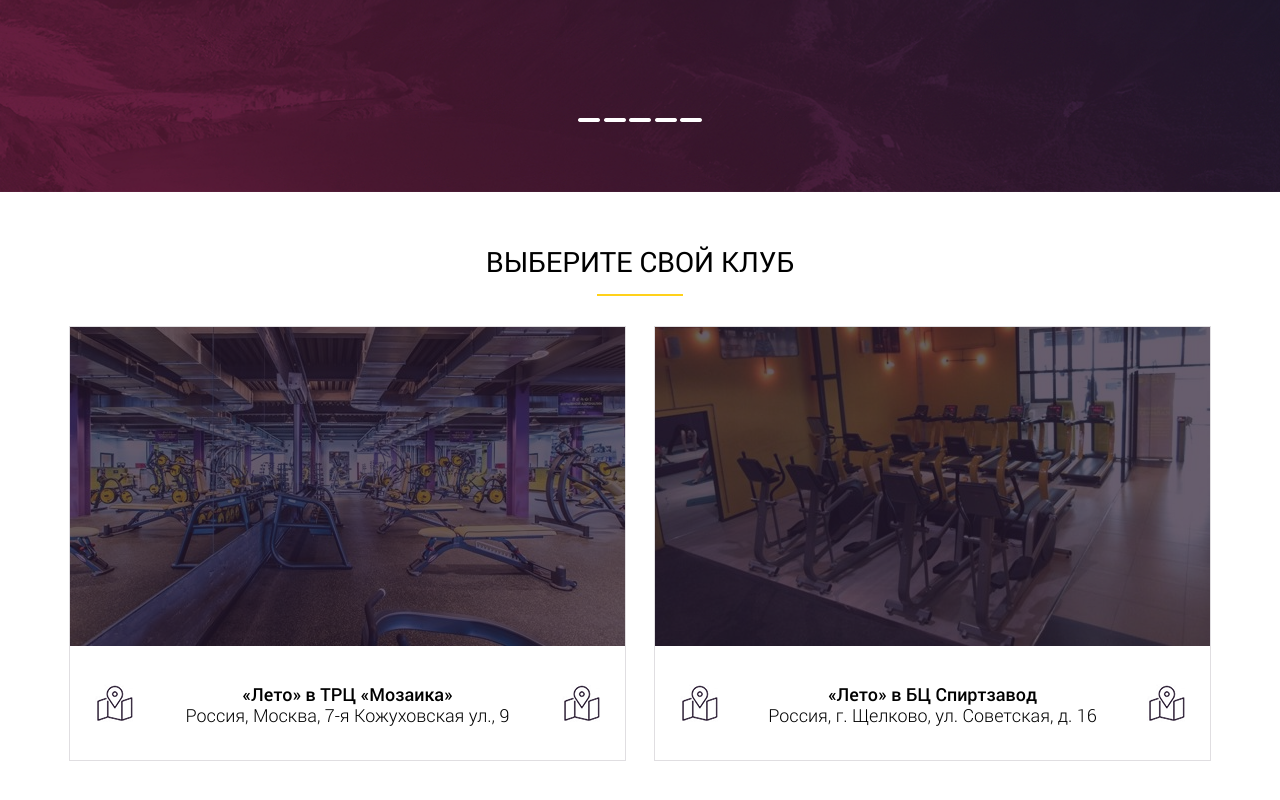
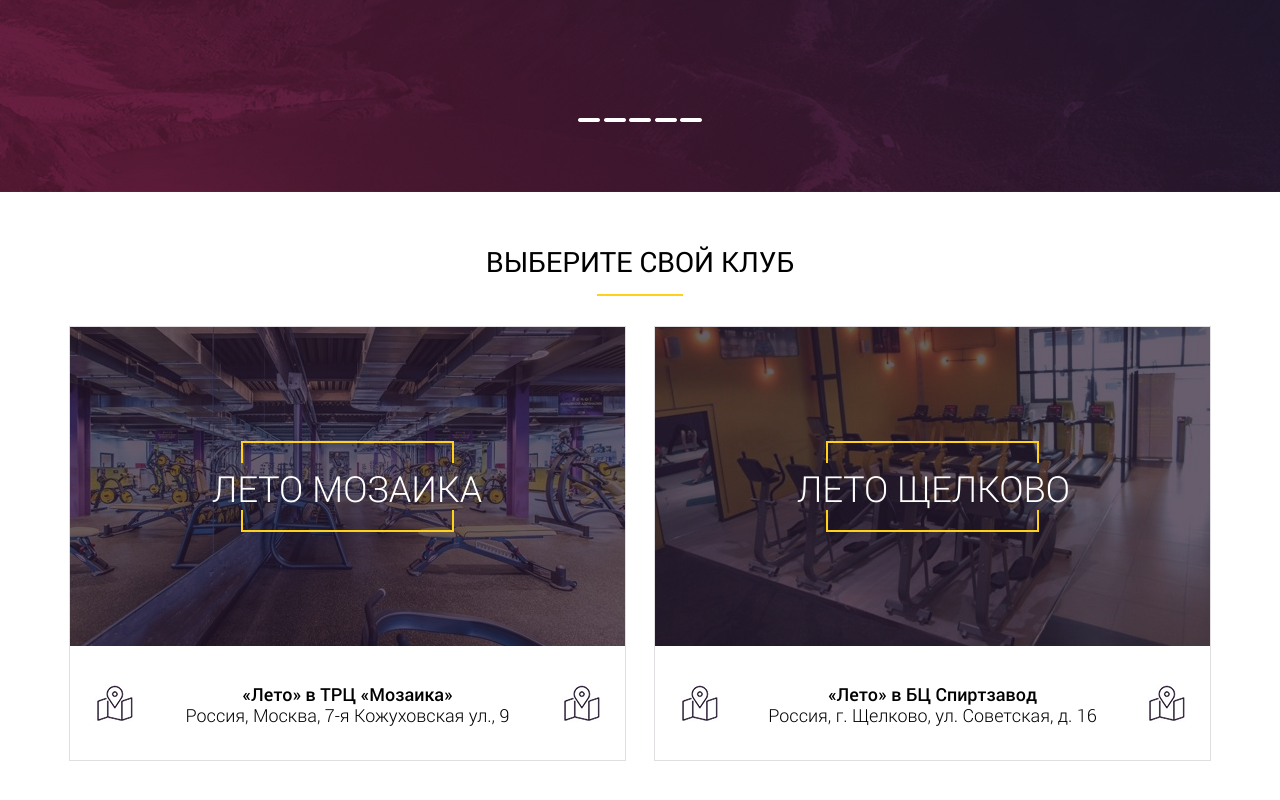
Before and after one commit to groms12/project-exam, a website: page index.html in a window 1280 px wide. Shown: the part 518-1318 px from the top of the page. Drawn offline with nearby package versions, Linux system fonts and the light colour scheme; files whose address does not match are found by name.

Commit message:
feat: add span on clubs

```diff
--- a/index.html
+++ b/index.html
@@ -83,14 +83,22 @@
                 <h2 class="section__title">Выберите свой клуб</h2>
                 <div class="section__clubs">
                     <div class="section__clubs__mozaica">
-                        <img src="img/main-section/clubs/club_mosaica.jpg" alt="клуб мозаика" class="section__clubs__img">
+                        <div class="section__clubs__mozaica__img">
+                            <img src="img/main-section/clubs/club_mosaica.jpg" alt="клуб мозаика" class="section__clubs__img">
+                            <img src="img/clubs/clubs.png" class="section__clubs__mozaica__img__border" alt="">
+                            <p class="section__clubs__mozaica__img__text">Лето Мозаика</p>
+                        </div>
                         <img src="img/mozaika/icons/place-icon.png" class="place-icon-before" alt="">
                         <div class="section__clubs__text"> «Лето» в ТРЦ «Мозаика» <br>
                            <span class="section__clubs__text__adress">Россия, Москва, 7-я Кожуховская ул., 9</span> </div>
                         <img src="img/mozaika/icons/place-icon.png" class="place-icon-after" alt="">
                     </div>
                     <div class="section__clubs__shelkovo">
-                        <img src="img/main-section/clubs/club_shelkovo.jpg" alt="клуб Щелково" class="section__clubs__img">
+                        <div class="section__club__shelkovo__img">
+                            <img src="img/main-section/clubs/club_shelkovo.jpg" alt="клуб Щелково" class="section__clubs__img">
+                            <img src="img/clubs/clubs.png" class="section__clubs__mozaica__img__border" alt="">
+                            <p class="section__clubs__mozaica__img__text">Лето Щелково</p>
+                        </div>
                         <img src="img/mozaika/icons/place-icon.png" class="place-icon-before" alt="">
                         <div class="section__clubs__text">«Лето» в БЦ Спиртзавод <br>
                            <span class="section__clubs__text__adress">Россия, г. Щелково, ул. Советская, д. 16</span> </div>
--- a/sass/templates/_clubs.sass
+++ b/sass/templates/_clubs.sass
@@ -34,6 +34,23 @@
             margin-right: 1rem
             position: relative
             border: 1px solid rgba(39, 25, 48, 0.14)
+            &__img
+                &__border
+                    z-index: 2
+                    position: absolute
+                    top: 8.14rem
+                    left: 12.214rem
+                &__text
+                    z-index: 2
+                    color: $light
+                    font-family: 'Roboto-Light'
+                    font-size: 2.57rem
+                    font-weight: 300
+                    line-height: 1.428rem
+                    text-transform: uppercase
+                    position: absolute
+                    top: 8.2rem
+                    left: 10.14rem
             &::before
                 content: ''
                 position: absolute
```
Also changed, not shown: css/style.css, img/clubs/clubs.png (added), img/slider.png (deleted).
